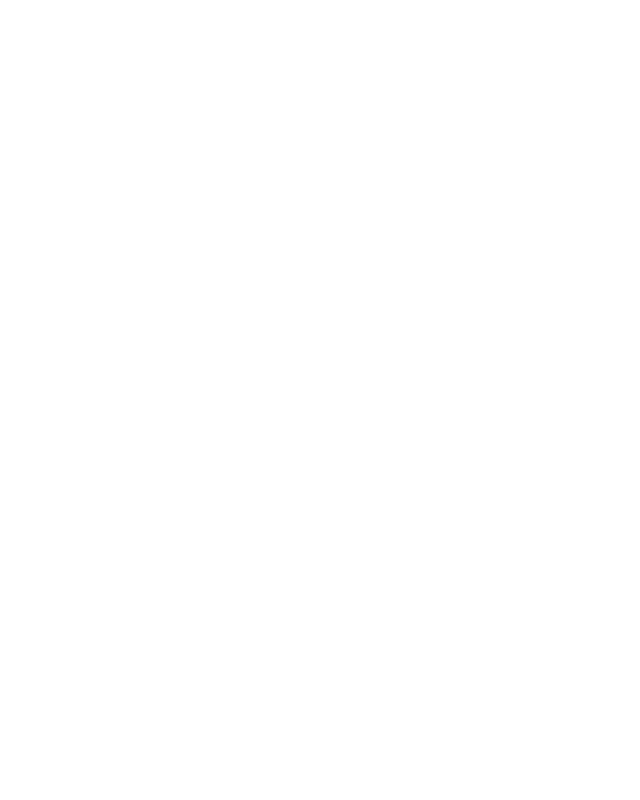
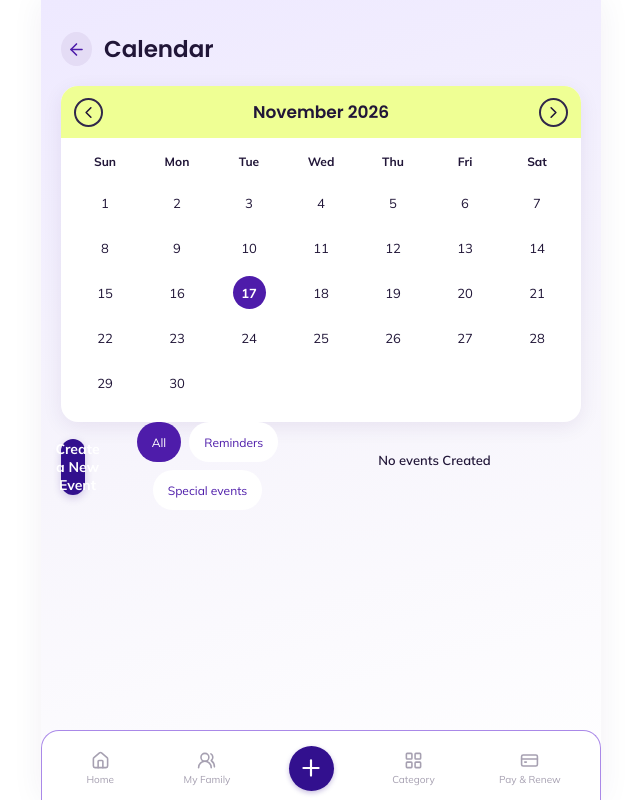
Before and after one commit to medhaara-innovations-dev/FAMILY-KIT-PRELIM_PAGE, a React (Vite) app: page /events in a window 1280 px wide. Before the commit this address had no page. Shown: the whole page, without its empty margins (319-959 px from the left). Built offline with nearby package versions, Linux system fonts and the light colour scheme.

Commit message:
Updated FamilyKit UI and FAQ fixes

```diff
--- /dev/null
+++ b/src/EventsCalendarPage.css
@@ -0,0 +1,25 @@
+.fk-events-page{min-height:100dvh;background:linear-gradient(165deg,#eee9ff 0%,#f7f5fc 52%,#fff 100%);color:#211638;font-family:Mulish,Arial,sans-serif;position:relative;padding-bottom:90px}
+.fk-events-content{max-width:560px;margin:auto;padding:24px 20px 30px}
+.fk-events-heading{display:flex;align-items:center;gap:12px;margin:8px 0 20px}
+.fk-events-heading button{border:0;border-radius:50%;width:34px;height:34px;background:#e4dcf5;color:#4e1caa;display:grid;place-items:center;cursor:pointer}
+.fk-events-heading h1{font-family:Poppins,Arial,sans-serif;font-size:23px;font-weight:600;margin:0}
+.fk-events-calendar{overflow:hidden;border-radius:17px;background:white;box-shadow:0 5px 20px #32126614}
+.fk-events-calendar-header{background:#efff94;min-height:52px;display:flex;align-items:center;justify-content:space-between;padding:0 13px}
+.fk-events-calendar-header h2{font-family:Poppins,Arial,sans-serif;font-size:17px;font-weight:600;margin:0}
+.fk-events-calendar-header button{border:2px solid #31284b;border-radius:50%;background:transparent;color:#211638;width:29px;height:29px;display:grid;place-items:center;padding:0;cursor:pointer}
+.fk-events-weekdays,.fk-events-days{display:grid;grid-template-columns:repeat(7,minmax(0,1fr));text-align:center}
+.fk-events-weekdays{padding:16px 8px 7px;font-size:12px;font-weight:700}
+.fk-events-days{padding:4px 8px 17px}
+.fk-events-day-cell{height:45px;display:grid;place-items:center}
+.fk-events-day{width:33px;height:33px;display:grid;place-items:center;font-size:13px;border-radius:50%}
+.fk-events-day.today{background:#4e1caa;color:#fff;font-weight:700}
+.fk-events-create{margin:17px auto 15px;display:flex;align-items:center;justify-content:center;gap:9px;width:min(100%,315px);min-height:43px;border:0;border-radius:24px;background:#32108e;color:#fff;font-size:14px;font-weight:700;box-shadow:0 3px 8px #32108e33;cursor:pointer}
+.fk-events-filters{display:flex;justify-content:center;gap:8px;flex-wrap:wrap}
+.fk-events-filters button{border:0;border-radius:20px;padding:9px 15px;background:#fff;color:#4e1caa;font-size:12px;cursor:pointer}
+.fk-events-filters button.selected{background:#4e1caa;color:#fff}
+.fk-events-empty{text-align:center;margin:30px 0;font-size:13px;font-weight:600}
+.fk-events-bottom-nav{position:fixed;bottom:0;left:50%;transform:translateX(-50%);width:min(100%,560px);height:70px;border:1px solid #aa89e8;border-bottom:0;border-radius:18px 18px 0 0;background:#fff;display:flex;align-items:center;justify-content:space-around;z-index:10;padding:5px 7px env(safe-area-inset-bottom)}
+.fk-events-nav-item{background:transparent;border:0;color:#a6a0b1;display:flex;flex-direction:column;align-items:center;gap:3px;font-size:10px;min-width:50px;cursor:pointer}
+.fk-events-nav-item.active{color:#4e1caa}
+.fk-events-nav-add{border:0;width:45px;height:45px;border-radius:50%;background:#32108e;color:#fff;display:grid;place-items:center;box-shadow:0 2px 5px #32108e44;cursor:pointer}
+@media(min-width:561px){.fk-events-page{max-width:560px;margin:0 auto;box-shadow:0 0 30px #32126610}}
--- /dev/null
+++ b/src/EventsCalendarPage.jsx
@@ -0,0 +1,60 @@
+import { useEffect, useState } from "react";
+import { useNavigate } from "react-router-dom";
+import { ArrowLeft, ChevronLeft, ChevronRight, CalendarPlus, House, UsersRound, Plus, LayoutGrid, CreditCard } from "lucide-react";
+import "./EventsCalendarPage.css";
+
+const dateParts = new Intl.DateTimeFormat("en-GB", {timeZone:"Asia/Kolkata",year:"numeric",month:"2-digit",day:"2-digit"});
+const monthTitle = new Intl.DateTimeFormat("en-GB", {timeZone:"UTC",month:"long",year:"numeric"});
+function istToday() {
+  const p = Object.fromEntries(dateParts.formatToParts(new Date()).filter(x=>x.type!=="literal").map(x=>[x.type,Number(x.value)]));
+  return {year:p.year,month:p.month-1,day:p.day};
+}
+const keyOf = d => d.year*12+d.month;
+function BottomItem({Icon,label,active,onClick}) {return <button type="button" className={`fk-events-nav-item ${active?"active":""}`} onClick={onClick} disabled={!onClick}><Icon size={19}/><span>{label}</span></button>}
+export default function EventsCalendarPage(){
+  const navigate=useNavigate();
+  const [today,setToday]=useState(istToday);
+  const [displayMonth,setDisplayMonth]=useState(()=>keyOf(istToday()));
+  const [followingToday,setFollowingToday]=useState(true);
+  const [filter,setFilter]=useState("All");
+  useEffect(()=>{
+    const refresh=()=>setToday(previous=>{
+      const next=istToday();
+      return next.year===previous.year&&next.month===previous.month&&next.day===previous.day?previous:next;
+    });
+    const timer=window.setInterval(refresh,15000);
+    window.addEventListener("focus",refresh);
+    document.addEventListener("visibilitychange",refresh);
+    return ()=>{window.clearInterval(timer);window.removeEventListener("focus",refresh);document.removeEventListener("visibilitychange",refresh)};
+  },[]);
+  useEffect(()=>{if(followingToday)setDisplayMonth(keyOf(today))},[today,followingToday]);
+  const year=Math.floor(displayMonth/12),month=((displayMonth%12)+12)%12;
+  const first=new Date(Date.UTC(year,month,1)).getUTCDay();
+  const days=new Date(Date.UTC(year,month+1,0)).getUTCDate();
+  const cells=Array.from({length:Math.ceil((first+days)/7)*7},(_,i)=>{const d=i-first+1;return d>=1&&d<=days?d:null});
+  function changeMonth(delta){setFollowingToday(false);setDisplayMonth(value=>value+delta)}
+  return <div className="fk-events-page">
+    <main className="fk-events-content">
+      <div className="fk-events-heading"><button type="button" aria-label="Go back" onClick={()=>navigate(-1)}><ArrowLeft size={19}/></button><h1>Calendar</h1></div>
+      <section className="fk-events-calendar" aria-label="Events calendar">
+        <header className="fk-events-calendar-header">
+          <button type="button" aria-label="Previous month" onClick={()=>changeMonth(-1)}><ChevronLeft size={19}/></button>
+          <h2>{monthTitle.format(new Date(Date.UTC(year,month,1)))}</h2>
+          <button type="button" aria-label="Next month" onClick={()=>changeMonth(1)}><ChevronRight size={19}/></button>
+        </header>
+        <div className="fk-events-weekdays">{["Sun","Mon","Tue","Wed","Thu","Fri","Sat"].map(d=><span key={d}>{d}</span>)}</div>
+        <div className="fk-events-days">{cells.map((day,i)=><div className="fk-events-day-cell" key={i}>{day!==null&&<span className={`fk-events-day ${year===today.year&&month===today.month&&day===today.day?"today":""}`} aria-current={year===today.year&&month===today.month&&day===today.day?"date":undefined}>{day}</span>}</div>)}</div>
+      </section>
+      <button className="fk-events-create" type="button" onClick={()=>{ /* Event creation will be connected in the next step */ }}><CalendarPlus size={17}/>Create a New Event</button>
+      <div className="fk-events-filters" role="group" aria-label="Event type">{["All","Reminders","Special events"].map(f=><button type="button" key={f} className={filter===f?"selected":""} aria-pressed={filter===f} onClick={()=>setFilter(f)}>{f}</button>)}</div>
+      <p className="fk-events-empty">No events Created</p>
+    </main>
+    <nav className="fk-events-bottom-nav" aria-label="Dashboard navigation">
+      <BottomItem Icon={House} label="Home" onClick={()=>navigate("/my-family")}/>
+      <BottomItem Icon={UsersRound} label="My Family" onClick={()=>navigate("/family")}/>
+      <button type="button" className="fk-events-nav-add" aria-label="Add family member" onClick={()=>navigate("/family/add")}><Plus size={26}/></button>
+      <BottomItem Icon={LayoutGrid} label="Category"/>
+      <BottomItem Icon={CreditCard} label="Pay & Renew"/>
+    </nav>
+  </div>
+}
--- a/src/MyFamilyPage.jsx
+++ b/src/MyFamilyPage.jsx
@@ -451,7 +451,7 @@ export default function MyFamilyPage() {
             <button
               type="button"
               className="fk-dash-event-button"
-              disabled
+              onClick={() => navigate("/events")}
             >
               Add Event
               <ChevronRight size={15} />
@@ -489,6 +489,7 @@ export default function MyFamilyPage() {
               icon={CalendarPlus}
               label="Add Events"
               tone="orange"
+              onClick={() => navigate("/events")}
             />
           </div>
         </section>
--- a/src/main.jsx
+++ b/src/main.jsx
@@ -1,3 +1,4 @@
+
 import { StrictMode } from "react";
 import { createRoot } from "react-dom/client";
 import { BrowserRouter, Routes, Route } from "react-router-dom";
@@ -11,6 +12,9 @@ import FamilyMembersPage from "./FamilyMembersPage.jsx";
 import AddFamilyMemberPage from "./AddFamilyMemberPage.jsx";
 import FamilyMemberProfile from "./FamilyMemberProfile.jsx";
 import MyProfile from "./MyProfile.jsx";
+
+// NEW: Events Calendar page
+import EventsCalendarPage from "./EventsCalendarPage.jsx";
 
 import "./App.css";
 
@@ -27,6 +31,9 @@ createRoot(document.getElementById("root")).render(
         <Route path="/family/add" element={<AddFamilyMemberPage />} />
         <Route path="/family/:memberId" element={<FamilyMemberProfile />} />
         <Route path="/my-profile" element={<MyProfile />} />
+
+        {/* NEW: Events Calendar */}
+        <Route path="/events" element={<EventsCalendarPage />} />
       </Routes>
     </BrowserRouter>
   </StrictMode>
```
